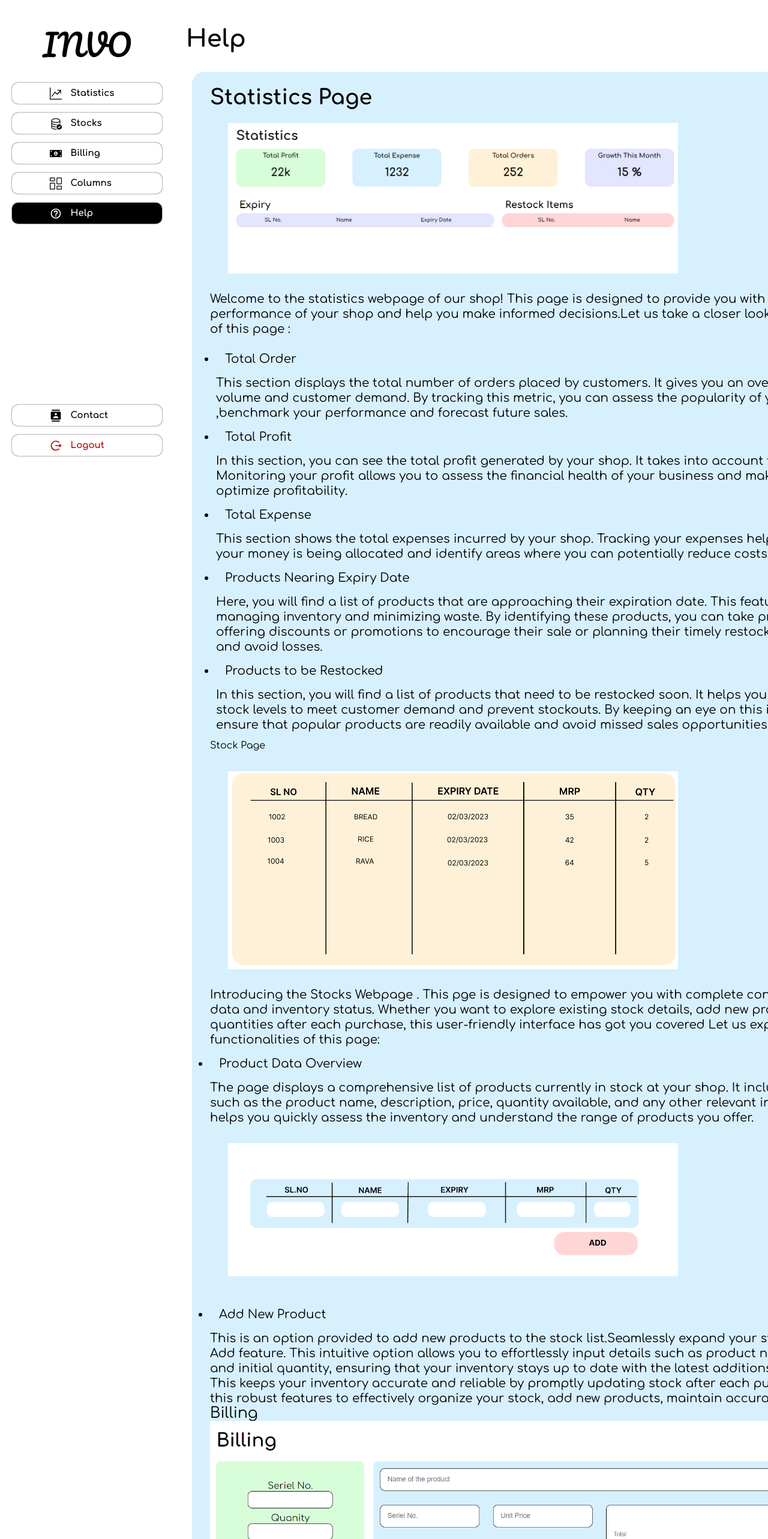
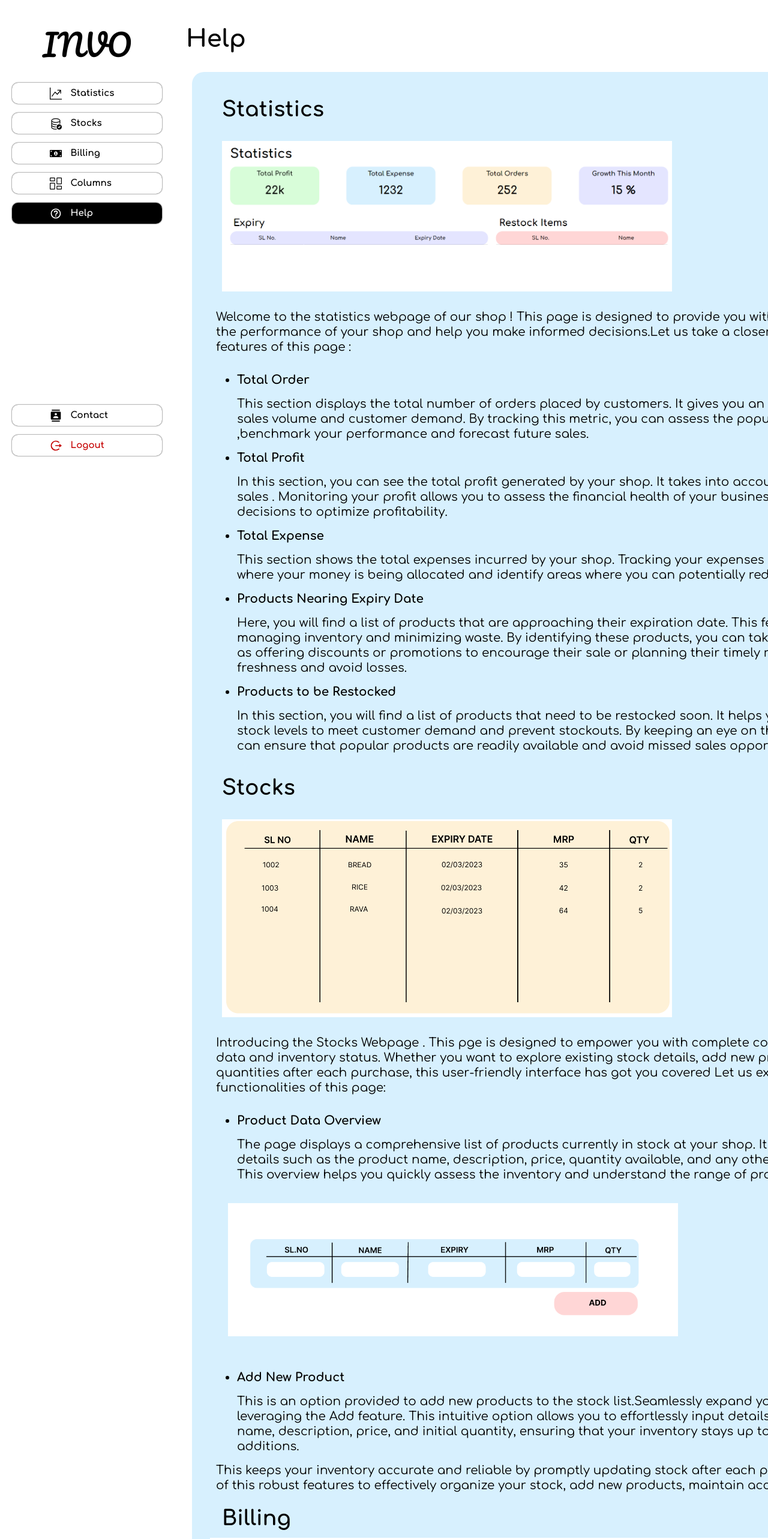
Before and after one commit to nikhitkumar00/Inventify, a React (Vite) app: page /help in a window 1280 px wide. Shown: the top 2566 px of the page at 60% size. Built offline with nearby package versions, Linux system fonts and the light colour scheme.

Commit message:
updated stocks and statistics in help

```diff
--- a/src/Components/Help/Help.css
+++ b/src/Components/Help/Help.css
@@ -11,9 +11,7 @@
     flex-direction: column;
     justify-content: space-evenly;
   }
-  .billing_help_head{
-    font-size: 25px;
-  }
+
   .billing_help_content{
     font-size: 18px;
   }
@@ -74,28 +72,38 @@
       line-height: 25px;
       margin-bottom: 20px;
     }
+    .head_help{
+      font-size: 35px;
+      font-weight: bolder;
+      color: black;
+      padding: 20px;
+    }
+    .intro_help{
+      font-size:20px;
+      padding:10px;
+    }
+    .subhead_help{
+      padding: 15px 15px 15px 0px;
+      font-size:20px;
+      font-weight:bold;
+    }
+    .text_help{
+      padding: 15px;
+      margin-left: 20px;
+    }
+
     .statistics_help{
       display:flex;
       flex-direction: column;
       justify-content: center;
     }
-    .statistics_head_help{
-      font-size: 35px;
-      font-weight: bolder;
-      color: black;
-    }
+
     .statistics-style{
       width: 750px;
       display: flex;
-      padding: 30px;
+      padding: 20px;
     }
-    .statistics_text_help{
-      padding: 10px;
-    }
-    .subhead_help{
-      margin:15px;
-      font-size:20px;
-    }
+
     /* .wrapper .main_content .info div{
       margin-bottom: 20px;
     }
@@ -103,11 +111,9 @@
      */
      .stocks-style{
       width: 750px;
-      padding: 30px;
+      padding: 20px;
     }
-    .intro_help{
-      font-size:20px;
-    }
+
     .stocks_help{
       display:flex;
       flex-direction: column;
--- a/src/Components/Help/Help.jsx
+++ b/src/Components/Help/Help.jsx
@@ -12,7 +12,7 @@ const Help = () => {
         <div className="header_help">Help</div>
         <div className="info_help">
           <div className="statistics_help">
-            <div className="statistics_head_help">Statistics Page</div>
+            <div className="head_help">Statistics</div>
             <img
               src={statistics}
               alt="Statistics"
@@ -21,23 +21,21 @@ const Help = () => {
 
             <div className="intro_help">
               <p>
-                Welcome to the statistics webpage of our shop! This page is
+                Welcome to the statistics webpage of our shop ! This page is
                 designed to provide you with valuable insights into the
                 performance of your shop and help you make informed
                 decisions.Let us take a closer look at the different features of
                 this page :
               </p>
 
-              <ul className="statistics_text_help">
-                <li className="statistics_text_child_help">
-                  <div className="subhead_help"> Total Order</div>
-                  This section displays the total number of orders placed by
-                  customers. It gives you an overview of the overall sales
+              <ul className="text_help">
+                <li className="text_child_help">
+                  <div className="subhead_help"> Total Order</div>This section displays the total number of orders placed by customers. It gives you an overview of the overall sales
                   volume and customer demand. By tracking this metric, you can
                   assess the popularity of your products ,benchmark your performance and forecast future sales.
                 </li>
 
-                <li className="statistics_text_child_help">
+                <li className="text_child_help">
                   <div className="subhead_help"> Total Profit</div>
                   In this section, you can see the total profit generated by
                   your shop. It takes into account the revenue from sales .
@@ -46,7 +44,7 @@ const Help = () => {
                   optimize profitability.
                 </li>
 
-                <li className="statistics_text_child_help">
+                <li className="text_child_help">
                   <div className="subhead_help"> Total Expense</div>
                   This section shows the total expenses incurred by your shop.
                   Tracking your
@@ -55,9 +53,8 @@ const Help = () => {
                   costs.
                 </li>
 
-                <li className="statistics_text_child_help">
+                <li className="text_child_help">
                   <div className="subhead_help">
-                    {" "}
                     Products Nearing Expiry Date
                   </div>
                   Here, you will find a list of products that are approaching
@@ -68,7 +65,7 @@ const Help = () => {
                   restocking to ensure freshness and avoid losses.
                 </li>
 
-                <li className="statistics_text_child_help">
+                <li className="text_child_help">
                   <div className="subhead_help">
                     {" "}
                     Products to be Restocked
@@ -84,19 +81,18 @@ const Help = () => {
             </div>
           </div>
           <div className="stocks_help">
-            <div className="stocks_head_help">Stock Page</div>
+            <div className="head_help">Stocks</div>
             <img src={stocks1} alt="Stocks" className="stocks-style" />
             <div className="intro_help">
             Introducing the Stocks Webpage . This pge is designed to empower you with complete control over your product data and inventory status. Whether you want to explore existing stock details, add new products, or update quantities after each purchase, this user-friendly interface has got you covered Let us explore the features and functionalities of this page:
-
-
-              <ul>
-                <li><div className="subhead_help">
+              <ul className="text_help">
+                <li className="text_child_help"><div className="subhead_help">
                 Product Data Overview  </div>
                 The page displays a comprehensive list of products currently in stock at your shop. It includes essential details such as the product name, description, price, quantity available, and any other relevant information. This overview helps you quickly assess the inventory and understand the range of products you offer.
-                </li>
+                </li></ul>
                 <img src={stocks2} alt="Stocks" className="stocks-style" />
-                <li>
+                <ul className="text_help">
+                <li className="text_child_help">
                   <div className="subhead_help">Add New Product</div>
                   This is an option provided to add new products to the stock list.Seamlessly expand your stock list by leveraging the Add feature. This intuitive option allows you to effortlessly input details such as product name, description, price, and initial quantity, ensuring that your inventory stays up to date with the latest additions.
                 </li>
@@ -107,7 +103,7 @@ const Help = () => {
 
 
           <div className="billing_help">
-            <div className="billing_help_head">Billing</div>
+            <div className="head_help">Billing</div>
             <img src={billing_1} className="billing_1" />
             <ul className="billing_help_content">
             <li className="billing_help_content_child">The billing page is where you can easily create and print invoices for your customers purchases.</li>
@@ -117,7 +113,7 @@ const Help = () => {
             </ul>
           </div>
           <div className="column_help">
-            <div className="column_help_head">Columns</div>
+            <div className="head_help">Columns</div>
             <div className="column_help_pics">
               <img src={column_1} className="column_1" />
               <img src={column_2} className="column_1" />
```
